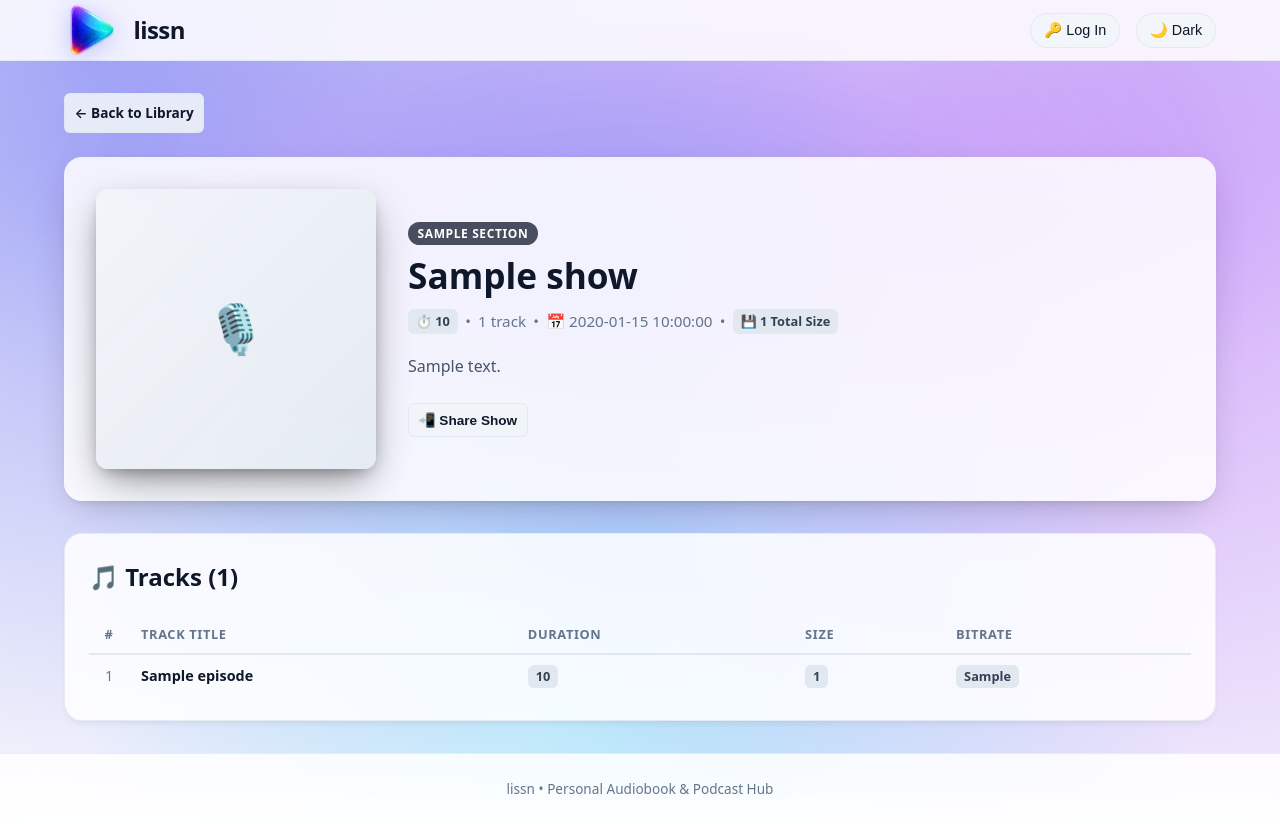
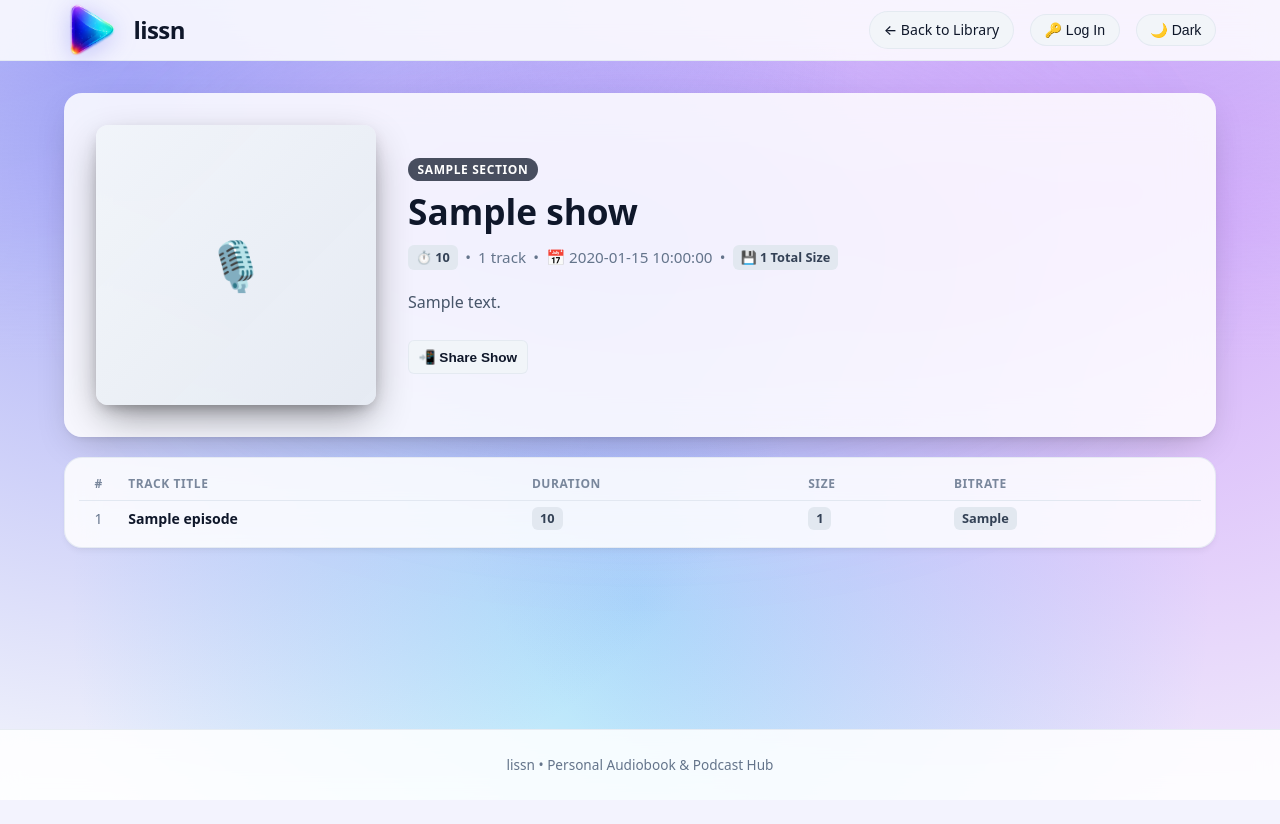
Before and after one commit to jakobbg/lissn, a FastAPI app: template src/lissn/templates/show.html in a window 1280 px wide. After the commit the page ends 770 px from the top, so only its background shows below. Run offline with FastAPI, Linux system fonts and the light colour scheme; the template is opened without the code that fills it: most values are stand-ins (such as "Sample title", 1, 10 or a date in 2020); some libraries are stand-ins or nearby versions.

Commit message:
🎨 Optimize layout and vertical space on show detail page
- ↗️ Relocated 'Back to Library' button from main content block into top navigation header bar (.site-header), preserving ~50px vertical screen real estate.
- 🗑️ Removed redundant '🎵 Tracks (N)' heading in episode listing since total track count is already rendered in the show detail meta row.
- 📐 Compacted track table container padding (0.6rem 0.85rem) and header margin (1.25rem), saving additional vertical space.
- 💅 Streamlined table cell padding, header uppercase styles, and subtle row hover highlights for enhanced visual hierarchy.
- 🧪 Updated automated unit tests in tests/test_app.py to verify new track table layout structure.

```diff
--- a/src/lissn/static/style.css
+++ b/src/lissn/static/style.css
@@ -269,25 +269,30 @@ a:focus-visible, button:focus-visible, input:focus-visible {
   gap: 1rem;
 }
 
+.nav-back-btn,
 .theme-toggle-btn,
 .auth-btn {
   background: var(--bg-surface-elevated);
   border: 1px solid var(--border-color);
   color: var(--text-primary);
-  padding: 0.5rem 0.8rem;
+  padding: 0.45rem 0.85rem;
   border-radius: var(--radius-full);
   cursor: pointer;
-  display: flex;
+  display: inline-flex;
   align-items: center;
   gap: 0.4rem;
-  font-size: 0.9rem;
+  font-size: 0.88rem;
   font-weight: 500;
-  transition: background-color var(--transition-fast);
-}
-
+  text-decoration: none;
+  transition: background-color var(--transition-fast), border-color var(--transition-fast), color var(--transition-fast);
+}
+
+.nav-back-btn:hover,
 .theme-toggle-btn:hover,
 .auth-btn:hover {
   background-color: var(--border-color);
+  color: var(--accent-primary);
+  border-color: var(--accent-primary);
 }
 
 /* Main Container */
@@ -678,7 +683,7 @@ a:focus-visible, button:focus-visible, input:focus-visible {
   box-shadow: var(--card-shadow), 0 12px 36px -12px rgba(var(--show-color-1-rgb, 0, 0, 0), 0.25);
   backdrop-filter: blur(20px);
   -webkit-backdrop-filter: blur(20px);
-  margin-bottom: 2rem;
+  margin-bottom: 1.25rem;
   position: relative;
   overflow: hidden;
 }
@@ -833,7 +838,7 @@ button.detail-cover-link {
   background-color: var(--bg-surface);
   border: 1px solid var(--border-color);
   border-radius: var(--radius-lg);
-  padding: 1.5rem;
+  padding: 0.6rem 0.85rem;
   box-shadow: var(--card-shadow);
   backdrop-filter: blur(16px);
   -webkit-backdrop-filter: blur(16px);
@@ -846,21 +851,31 @@ button.detail-cover-link {
 }
 
 .track-table th {
-  padding: 0.55rem 0.75rem;
-  border-bottom: 2px solid var(--border-color);
+  padding: 0.4rem 0.6rem;
+  border-bottom: 1px solid var(--border-color);
   color: var(--text-muted);
-  font-size: 0.8rem;
+  font-size: 0.75rem;
   text-transform: uppercase;
   letter-spacing: 0.05em;
+  font-weight: 600;
   vertical-align: middle;
+  opacity: 0.85;
 }
 
 .track-table td {
-  padding: 0.55rem 0.75rem;
+  padding: 0.45rem 0.6rem;
   border-bottom: 1px solid var(--border-color);
   color: var(--text-primary);
-  font-size: 0.9rem;
+  font-size: 0.88rem;
   vertical-align: middle;
+}
+
+.track-row {
+  transition: background-color var(--transition-fast);
+}
+
+.track-row:hover {
+  background-color: var(--bg-surface-elevated, rgba(255, 255, 255, 0.04));
 }
 
 .track-title-text {
--- a/src/lissn/templates/show.html
+++ b/src/lissn/templates/show.html
@@ -49,6 +49,7 @@
         <span>lissn</span>
       </a>
       <div class="nav-actions">
+        <a href="/#show-{{ show.show_id }}" class="nav-back-btn" aria-label="Back to Library" title="Return to Library">← Back to Library</a>
         <button id="auth-btn" class="auth-btn" aria-label="{% if authenticated %}Log out{% else %}Log in{% endif %}">
           {% if authenticated %}🚪 Log Out{% else %}🔑 Log In{% endif %}
         </button>
@@ -60,12 +61,6 @@
   </header>
 
   <main class="main-content">
-    <div style="margin-bottom: 1.5rem;">
-      <a href="/#show-{{ show.show_id }}" class="btn btn-secondary" style="display: inline-flex; align-items: center; gap: 0.4rem;">
-        ← Back to Library
-      </a>
-    </div>
-
     <!-- Show Detail Banner Header -->
     <header class="show-detail-header">
       <div>
@@ -135,10 +130,7 @@
     </header>
 
     <!-- Track List -->
-    <section class="track-list-container" aria-labelledby="heading-tracks">
-      <h2 id="heading-tracks" class="section-title" style="margin-bottom: 1.2rem;">
-        🎵 Tracks ({{ show.episodes|length }})
-      </h2>
+    <section class="track-list-container" aria-label="Track listing">
 
       {% if show.episodes %}
         <div style="overflow-x: auto;">
```
Also changed, not shown: tests/test_app.py (+1 -1 lines).
